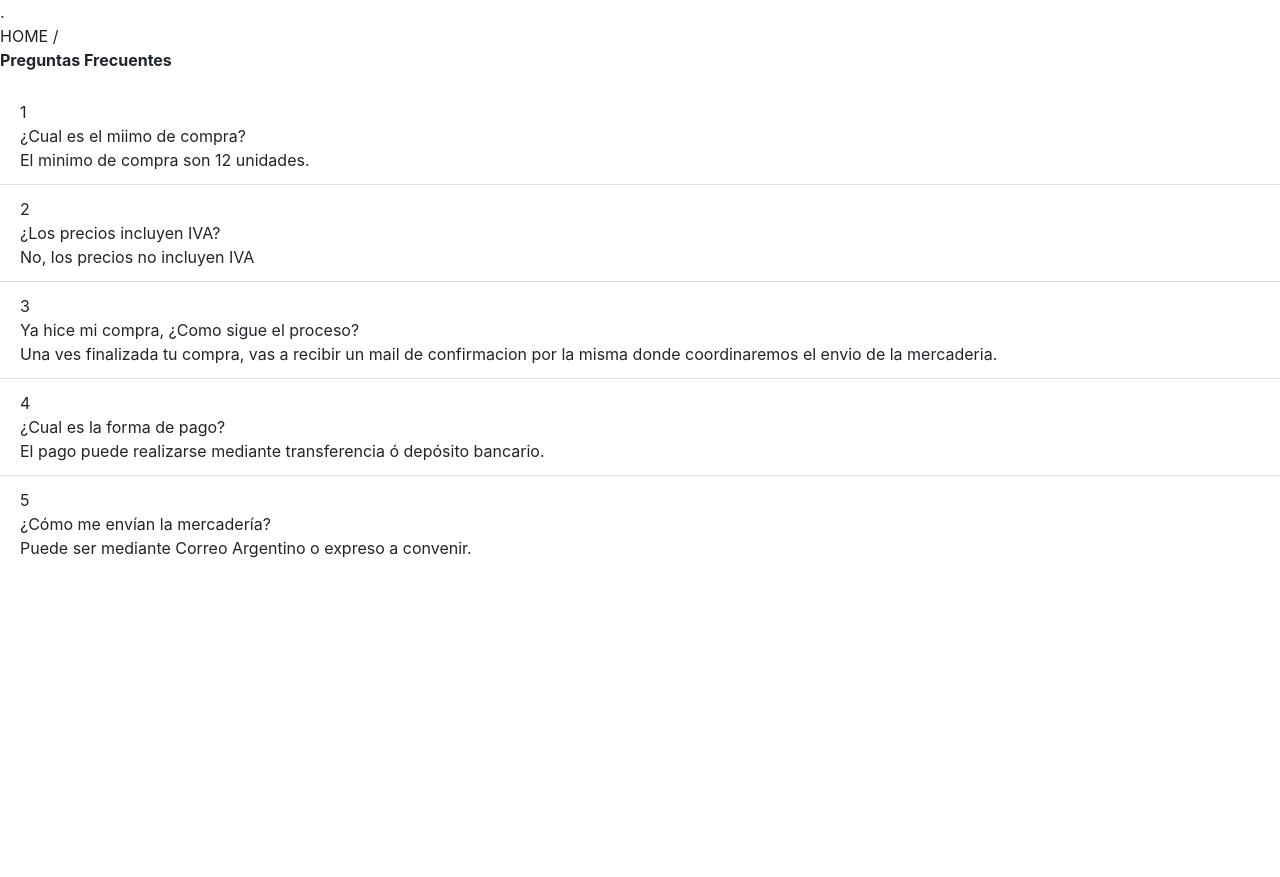
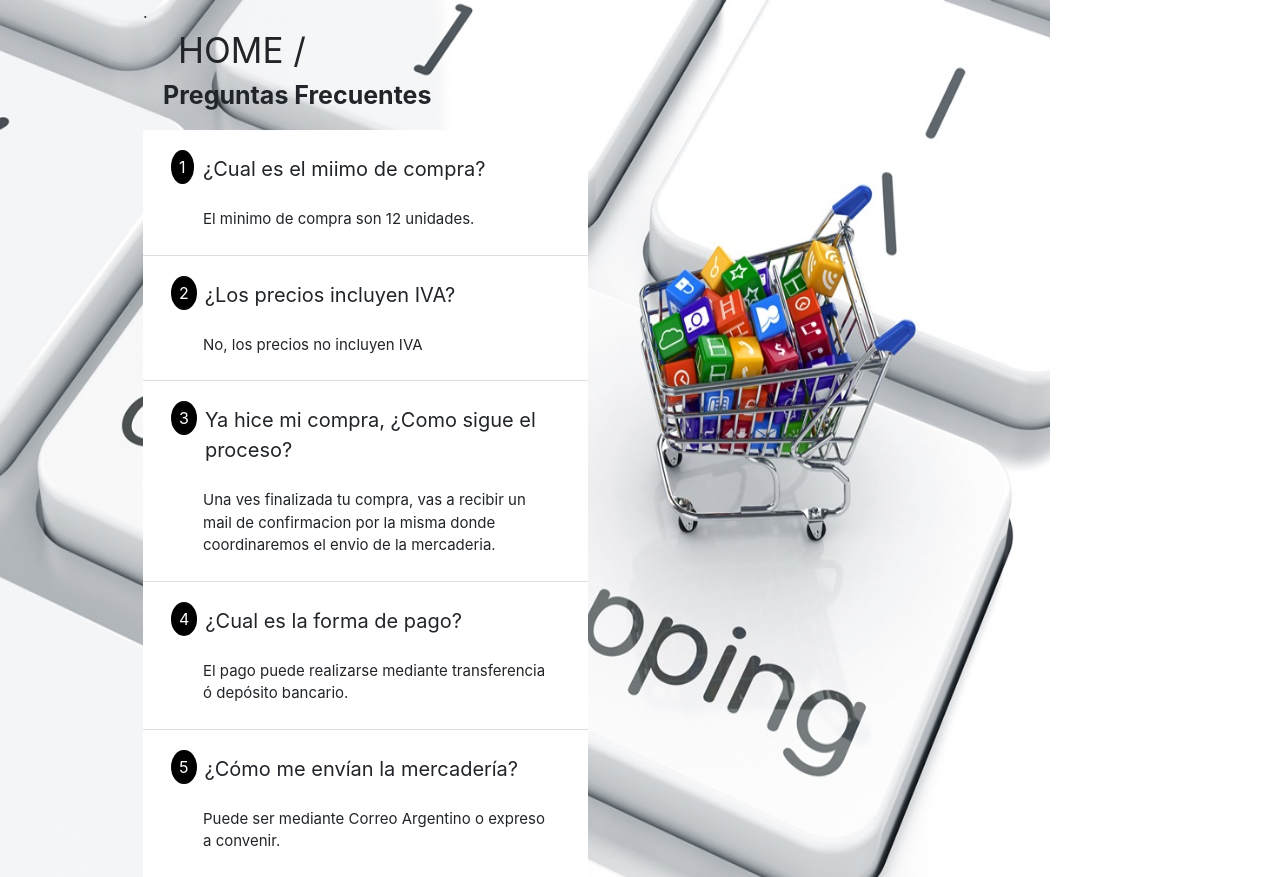
Before and after one commit to AilenVazquez/Proyecto-Integrador, a PHP site: page /Proyecto-Integrador/F.A.Q.PreguntasFrecuentes.php in a window 1280 px wide. Before the commit the page ends 558 px from the top, so only its background shows below. Run offline with PHP 8.4, Linux system fonts and the light colour scheme.

Commit message:
Preguntas Frecuentes y Perfil de Usuario

```diff
--- a/F.A.Q.PreguntasFrecuentes.php
+++ b/F.A.Q.PreguntasFrecuentes.php
@@ -2,7 +2,7 @@
 <html lang="en" dir="ltr">
   <head>
      <meta charset="utf-8">
-     <link rel="stylesheet" href="Css\Style.css">
+     <link rel="stylesheet" href="css\master.css">
      <title></title>
      <meta name="viewport" content="width=device-width, initial-scale=1">
      <link rel="stylesheet" href="https://maxcdn.bootstrapcdn.com/bootstrap/4.3.1/css/bootstrap.min.css">
--- a/Perfil del Usuario.php
+++ b/Perfil del Usuario.php
@@ -2,7 +2,7 @@
 <html lang="en" dir="ltr">
   <head>
     <meta charset="utf-8">
-    <link rel="stylesheet" href="Css\Style.css">
+    <link rel="stylesheet" href="css\master.css">
     <title></title>
      <meta name="viewport" content="width=device-width, initial-scale=1">
      <link rel="stylesheet" href="https://maxcdn.bootstrapcdn.com/bootstrap/4.3.1/css/bootstrap.min.css">
@@ -21,7 +21,7 @@
 
 </div>
 <div class="usuario">
-  <img class="usuario" src="usuario.png" alt="">
+  <img class="usuario" src="img\usuario.png" alt="">
 </div>
 <div class="usuario">
   <article class="">
--- a/css/master.css
+++ b/css/master.css
@@ -286,7 +286,7 @@ footer a {
 /** Css Mariano========================================================================
 =============================================================================*/
 body#index{
-background-image: url("../Proyecto-Integrador-master/img/ecommerce.jpg");
+background-image: url("img/ecommerce.jpg");
 background-repeat: no-repeat;
 background-size: 1050px 900px;
 background-position: left top;
```
